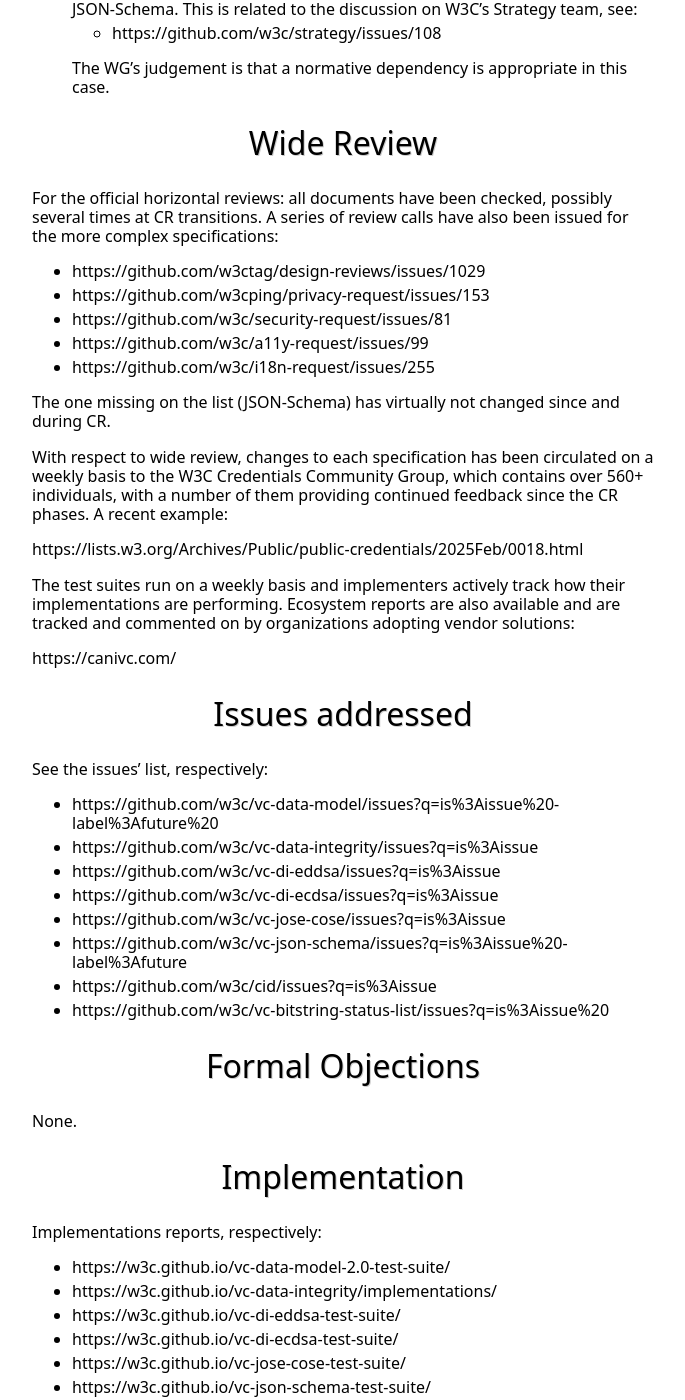
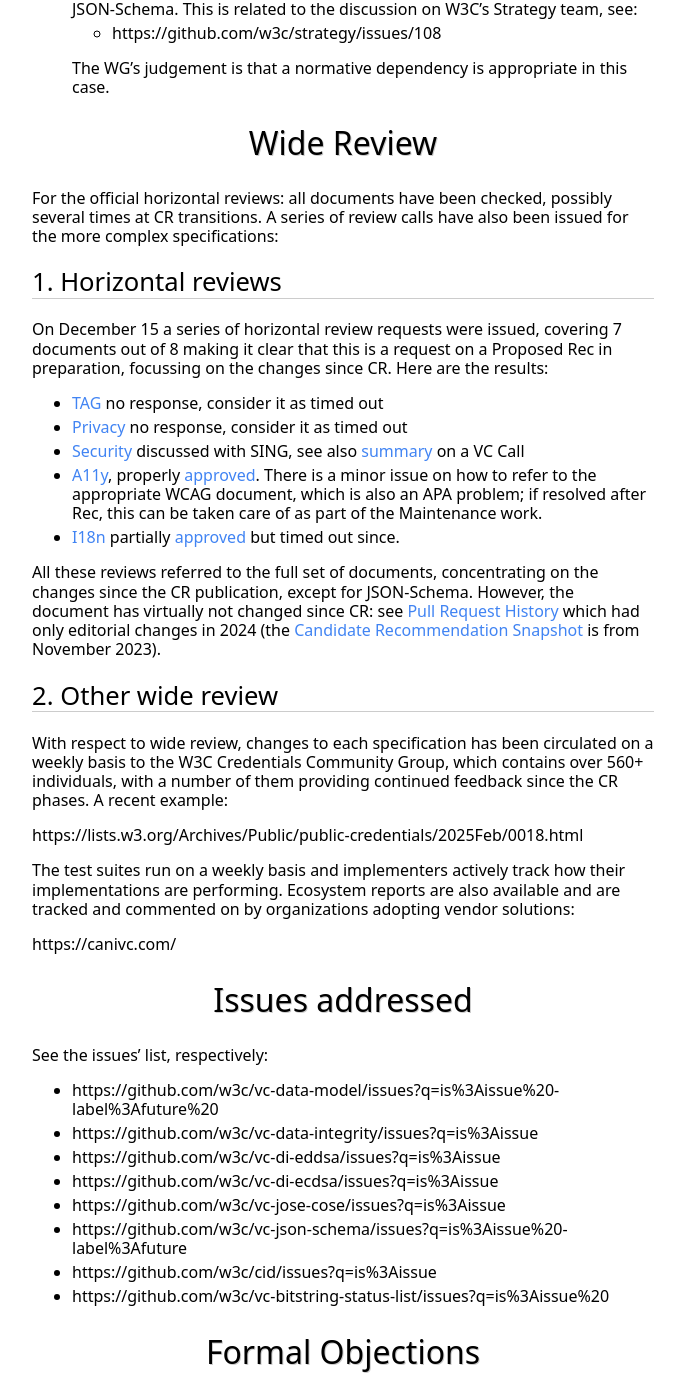
Before and after one commit to w3c/verifiable-credentials, a Jekyll site: the page built from admin/PR-March-2025/Approval_request.md, in a window 1280 px wide and 1400 px high, scrolled down 2845 px. Shown: the whole window, without its empty margins (241-926 px from the left). Built offline with Jekyll 4.4.1, drawn with Linux system fonts in a browser that asks for light colours; some web fonts are replaced; our own code applies the rules of GitHub Pages for plain Markdown files; some of the changed text lies outside the part shown.

Commit message:
Refreshing PR Transition texts

```diff
--- a/admin/PR-March-2025/Approval_request.md
+++ b/admin/PR-March-2025/Approval_request.md
@@ -115,13 +115,19 @@
 
 For the official horizontal reviews: all documents have been checked, possibly several times at CR transitions. A series of review calls have also been issued for the more complex specifications:
 
-* https://github.com/w3ctag/design-reviews/issues/1029
-* https://github.com/w3cping/privacy-request/issues/153
-* https://github.com/w3c/security-request/issues/81
-* https://github.com/w3c/a11y-request/issues/99
-* https://github.com/w3c/i18n-request/issues/255
+## Horizontal reviews
 
-The one missing on the list (JSON-Schema) has virtually not changed since and during CR.
+On December 15 a series of horizontal review requests were issued, covering 7 documents out of 8 making it clear that this is a request on a Proposed Rec in preparation, focussing on the changes since CR. Here are the results:
+
+* [TAG](https://github.com/w3ctag/design-reviews/issues/1029) no response, consider it as timed out
+* [Privacy](https://github.com/w3cping/privacy-request/issues/153) no response, consider it as timed out
+* [Security](https://github.com/w3c/security-request/issues/81) discussed with SING, see also [summary](https://www.w3.org/2017/vc/WG/Meetings/Minutes/2025-02-06-vcwg#section1) on a VC Call
+* [A11y](https://github.com/w3c/a11y-request/issues/99), properly [approved](https://github.com/w3c/a11y-request/issues/99#issuecomment-2612618858). There is a minor issue on how to refer to the appropriate WCAG document, which is also an APA problem; if resolved after Rec, this can be taken care of as part of the Maintenance work.
+* [I18n](https://github.com/w3c/i18n-request/issues/255) partially [approved](https://github.com/w3c/i18n-request/issues/255#issuecomment-2544027079) but timed out since.
+
+All these reviews referred to the full set of documents, concentrating on the changes since the CR publication, except for JSON-Schema. However, the document has virtually not changed since CR: see [Pull Request History](https://github.com/w3c/vc-json-schema/pulls?q=is%3Apr+) which had only editorial changes in 2024 (the [Candidate Recommendation Snapshot](https://www.w3.org/TR/2023/CR-vc-json-schema-20231121/) is from November 2023).
+
+## Other wide review
 
 With respect to wide review, changes to each specification has been circulated on a weekly basis to the W3C Credentials Community Group, which contains over 560+ individuals, with a number of them providing continued feedback since the CR phases. A recent example:
 
@@ -156,7 +162,7 @@
 - https://w3c.github.io/vc-data-integrity/implementations/
 - https://w3c.github.io/vc-di-eddsa-test-suite/
 - https://w3c.github.io/vc-di-ecdsa-test-suite/
-- https://w3c.github.io/vc-jose-cose-test-suite/
+- https://w3c.github.io/vc-jose-cose-tesJOSt-suite/
 - https://w3c.github.io/vc-json-schema-test-suite/
 - https://w3c.github.io/cid/implementations/1.0/
 - https://w3c.github.io/vc-bitstring-status-list-test-suite/
@@ -170,3 +176,5 @@
 See also:
 
 - https://lists.w3.org/Archives/Team/team-legal/2025Feb/0007.html
+
+(For non-team: the legal team of of W3C has looked at it, and determined that the PR is indeed bogus, with unknown persons/company referring to an old radiotelephone systems issue that is totally irrelevant to VC. The decision is that it can be ignored.)
```
Also changed, not shown: admin/PR-March-2025/PR preparation.md (added, +16 -0 lines).
